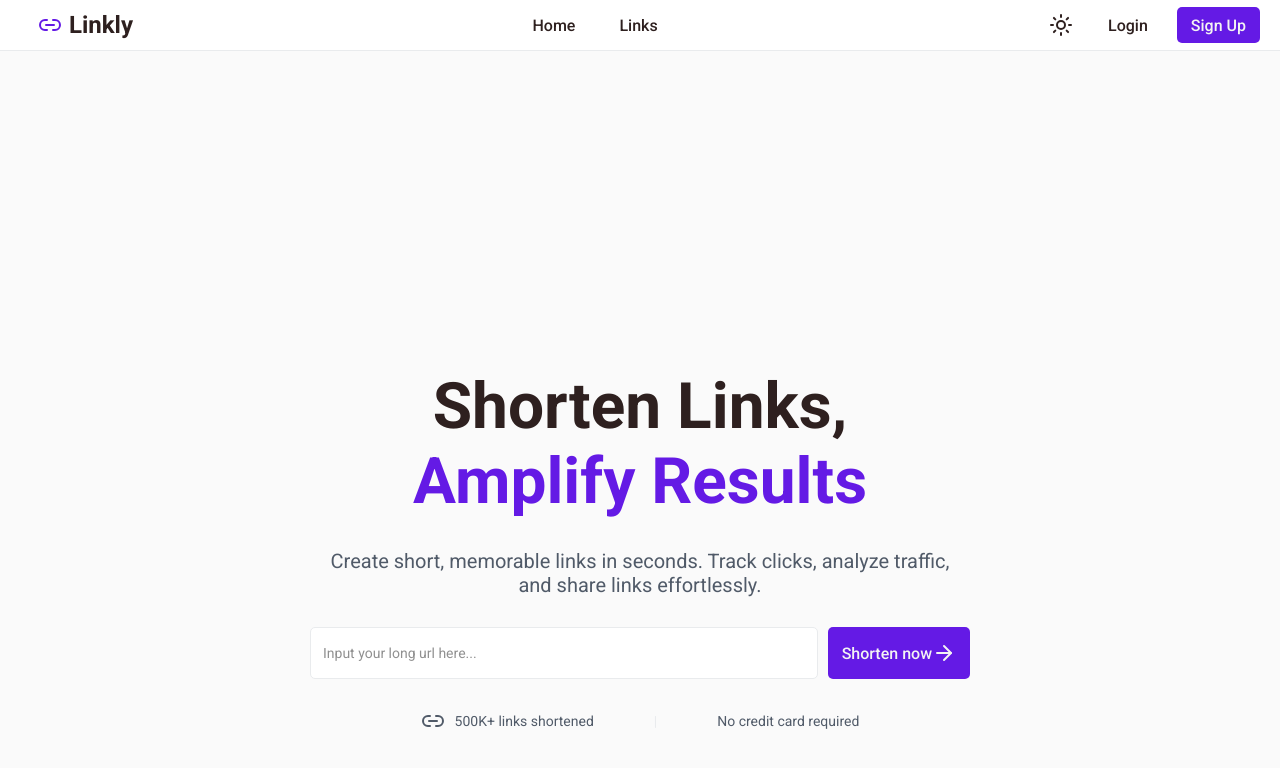
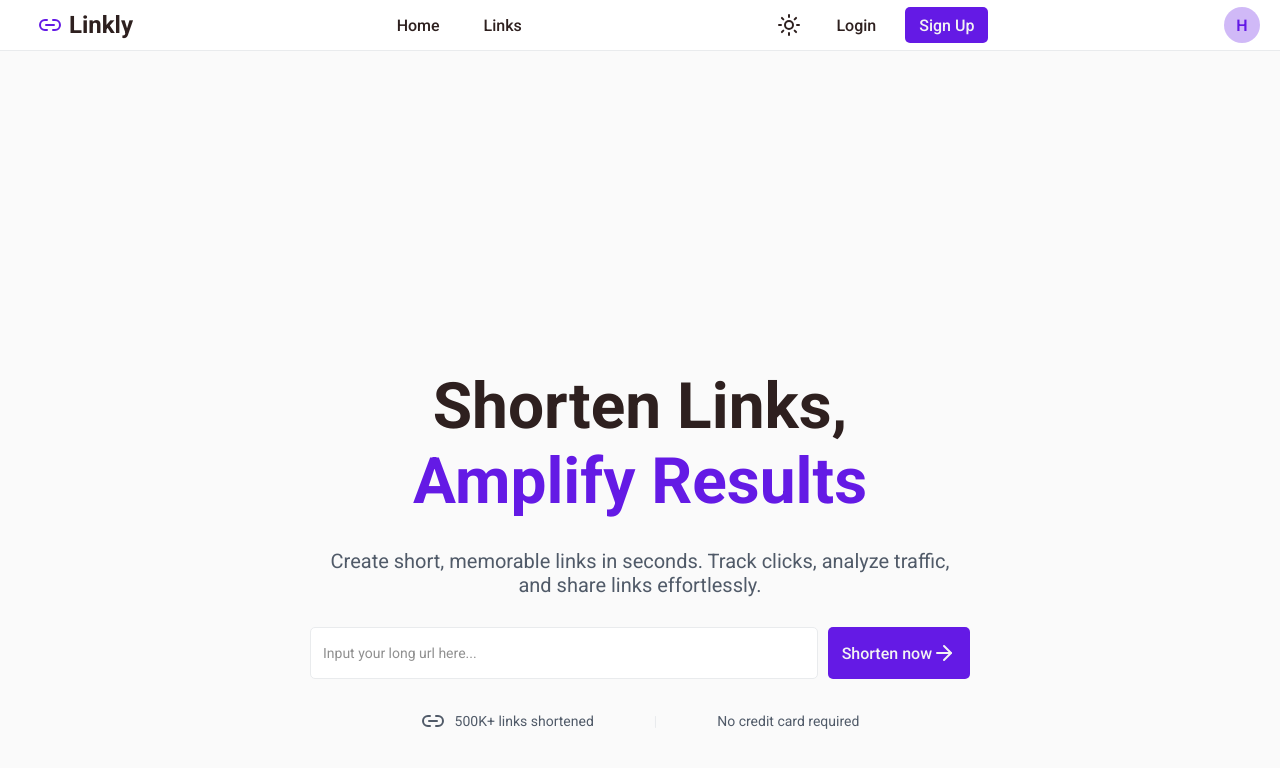
Before and after one commit to Hleb4ikk/link-shortner, a React (Create React App) app in the folder frontend/: page / in a window 1280 px wide. Shown: the top 768 px of the page. Built offline with nearby package versions, Linux system fonts and the light colour scheme.

Commit message:
drop-down-menu is ready

```diff
--- a/frontend/src/app/App.css
+++ b/frontend/src/app/App.css
@@ -31,8 +31,8 @@ body {
 :root {
   --color-bg: #ffffff;
 
+  --color-alert: 255, 0, 0;
   --color-section: #fafafa;
-
   --text-color-1: #2e201f;
   --text-color-2: #505a68;
   --text-color-3: #1f232d;
--- a/frontend/src/components/layout/Header/Header.module.css
+++ b/frontend/src/components/layout/Header/Header.module.css
@@ -24,3 +24,15 @@
 .icon {
   width: 26px;
 }
+.dropDownElement {
+  display: flex;
+  align-items: center;
+  justify-content: start !important;
+  height: 40px !important;
+  padding: 0 14px;
+  white-space: nowrap;
+  gap: 10px;
+}
+.logout {
+  color: rgb(var(--color-alert));
+}
--- a/frontend/src/components/layout/Header/Header.tsx
+++ b/frontend/src/components/layout/Header/Header.tsx
@@ -7,6 +7,13 @@ import Logo from '../../shared/Logo/Logo';
 import { Sun } from 'lucide-react';
 import Button from '../../shared/Button/Button';
 import AuthAlert from '../../features/auth/AuthAlert/AuthAlert';
+import Avatar from '../../shared/Avatar/Avatar';
+import {
+  DropDownElement,
+  DropDownElementContent,
+} from '../../shared/DropDownElement/DropDownElement';
+import { LogOut, Pencil } from 'lucide-react';
+import Separator from '../../shared/Separator/Separator';
 
 const menuItems = [
   {
@@ -35,6 +42,19 @@ export default function Header() {
           </Button>
           <AuthAlert />
         </div>
+        <DropDownElement trigger={<Avatar accountName="Hleb" />}>
+          <DropDownElementContent>
+            <Button className={styles.dropDownElement}>
+              <Pencil size={16} />
+              Change Password
+            </Button>
+            <Separator />
+            <Button className={`${styles.dropDownElement} ${styles.logout}`}>
+              <LogOut size={16} />
+              Log Out
+            </Button>
+          </DropDownElementContent>
+        </DropDownElement>
       </header>
     </div>
   );
--- /dev/null
+++ b/frontend/src/components/pages/AudiencePage/AudiencePage.tsx
@@ -0,0 +1,9 @@
+import styles from './AudiencePage.module.css';
+
+export default function AudiencePage() {
+  return (
+    <div className={styles.audienceSectionContainer}>
+      <section className={styles.audienceSection}></section>
+    </div>
+  );
+}
--- a/frontend/src/components/shared/Alert/Alert.tsx
+++ b/frontend/src/components/shared/Alert/Alert.tsx
@@ -113,7 +113,7 @@ const AlertRoot = ({
       {isOpen &&
         createPortal(
           <Overlay closeCallback={() => setIsOpen(false)} className={className}>
-            <Alert closeCallback={() => setIsOpen(false)}> {children}</Alert>
+            <Alert closeCallback={() => setIsOpen(false)}>{children}</Alert>
           </Overlay>,
           document.body,
         )}
--- /dev/null
+++ b/frontend/src/components/shared/Avatar/Avatar.module.css
@@ -0,0 +1,11 @@
+.avatar {
+  display: flex;
+  border-radius: 18px;
+  width: 36px;
+  height: 36px;
+  color: rgb(var(--primary-color));
+  font-weight: 600;
+  background-color: rgba(var(--primary-color), 0.3);
+  align-items: center;
+  justify-content: center;
+}
--- /dev/null
+++ b/frontend/src/components/shared/Avatar/Avatar.tsx
@@ -0,0 +1,5 @@
+import styles from './Avatar.module.css';
+
+export default function Avatar({ accountName }: { accountName: string }) {
+  return <div className={styles.avatar}>{accountName[0]}</div>;
+}
--- /dev/null
+++ b/frontend/src/components/shared/DropDownElement/DropDownElement.module.css
@@ -0,0 +1,23 @@
+.container {
+  position: relative;
+}
+.content {
+  position: absolute;
+  right: 0;
+  padding: 10px;
+  background-color: var(--color-bg);
+  border: 1px solid var(--border-color);
+  border-radius: 5px;
+  display: flex;
+  flex-direction: column;
+  gap: 5px;
+}
+.triggerButton {
+  height: 36px;
+  width: 36px;
+  padding: 0;
+}
+.triggerButton,
+.triggerButton:hover {
+  background-color: transparent;
+}
--- /dev/null
+++ b/frontend/src/components/shared/DropDownElement/DropDownElement.tsx
@@ -0,0 +1,91 @@
+import styles from './DropDownElement.module.css';
+import Button from '../Button/Button';
+import {
+  ButtonHTMLAttributes,
+  cloneElement,
+  isValidElement,
+  useEffect,
+  useRef,
+  useState,
+} from 'react';
+
+const DropDownElement = ({
+  children,
+  trigger,
+  defaultOpen = false,
+}: {
+  children: React.ReactNode;
+  trigger: React.ReactNode;
+  defaultOpen?: boolean;
+}) => {
+  const [isOpen, setIsOpen] = useState(defaultOpen);
+  const containerRef = useRef<HTMLDivElement>(null);
+
+  function handleClose(event: MouseEvent) {
+    if (
+      containerRef.current &&
+      !containerRef.current.contains(event.target as Node)
+    ) {
+      setIsOpen(false);
+    }
+  }
+
+  useEffect(() => {
+    if (isOpen) {
+      document.body.addEventListener('click', handleClose);
+    }
+
+    return () => {
+      document.body.removeEventListener('click', handleClose);
+    };
+  }, [isOpen]);
+
+  return (
+    <div ref={containerRef} className={styles.container}>
+      <DropDownElementTrigger
+        onClick={() => {
+          setIsOpen(true);
+        }}
+      >
+        {trigger}
+      </DropDownElementTrigger>
+      {isOpen && children}
+    </div>
+  );
+};
+
+const DropDownElementContent = ({
+  children,
+}: {
+  children: React.ReactNode;
+}) => {
+  return <div className={styles.content}>{children}</div>;
+};
+
+interface DropDownElementTriggerProps
+  extends ButtonHTMLAttributes<HTMLButtonElement> {
+  children: React.ReactNode;
+  onClick: () => void;
+  asChild?: boolean;
+}
+
+const DropDownElementTrigger = ({
+  children,
+  asChild = false,
+  ...props
+}: DropDownElementTriggerProps) => {
+  if (asChild && isValidElement(children)) {
+    return cloneElement(children, {
+      ...(children.props ?? {}),
+      ...props,
+    });
+  }
+
+  return (
+    <Button className={styles.triggerButton} {...props}>
+      {children}
+    </Button>
+  );
+};
+
+export { DropDownElement, DropDownElementTrigger, DropDownElementContent };
--- /dev/null
+++ b/frontend/src/components/shared/Separator/Separator.module.css
@@ -0,0 +1,4 @@
+.separator {
+  border: none;
+  border-top: 1px solid var(--border-color);
+}
--- /dev/null
+++ b/frontend/src/components/shared/Separator/Separator.tsx
@@ -0,0 +1,7 @@
+import styles from './Separator.module.css';
+
+const Separator = ({ className }: { className?: string }) => {
+  return <hr className={`${styles.separator} ${className}`} />;
+};
+
+export default Separator;
```
Also changed, not shown: frontend/src/components/pages/AudiencePage/AudiencePage.module.css (added).
